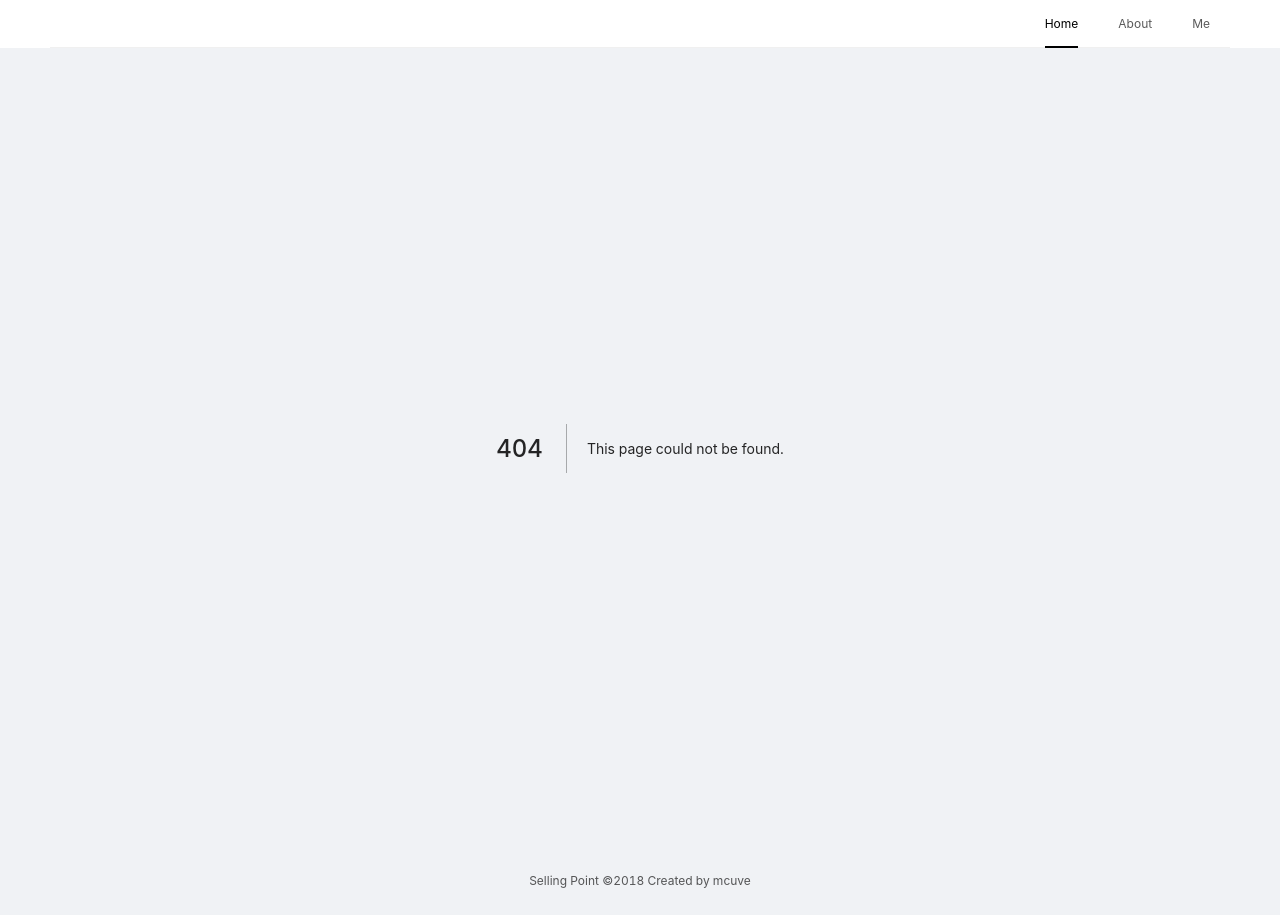
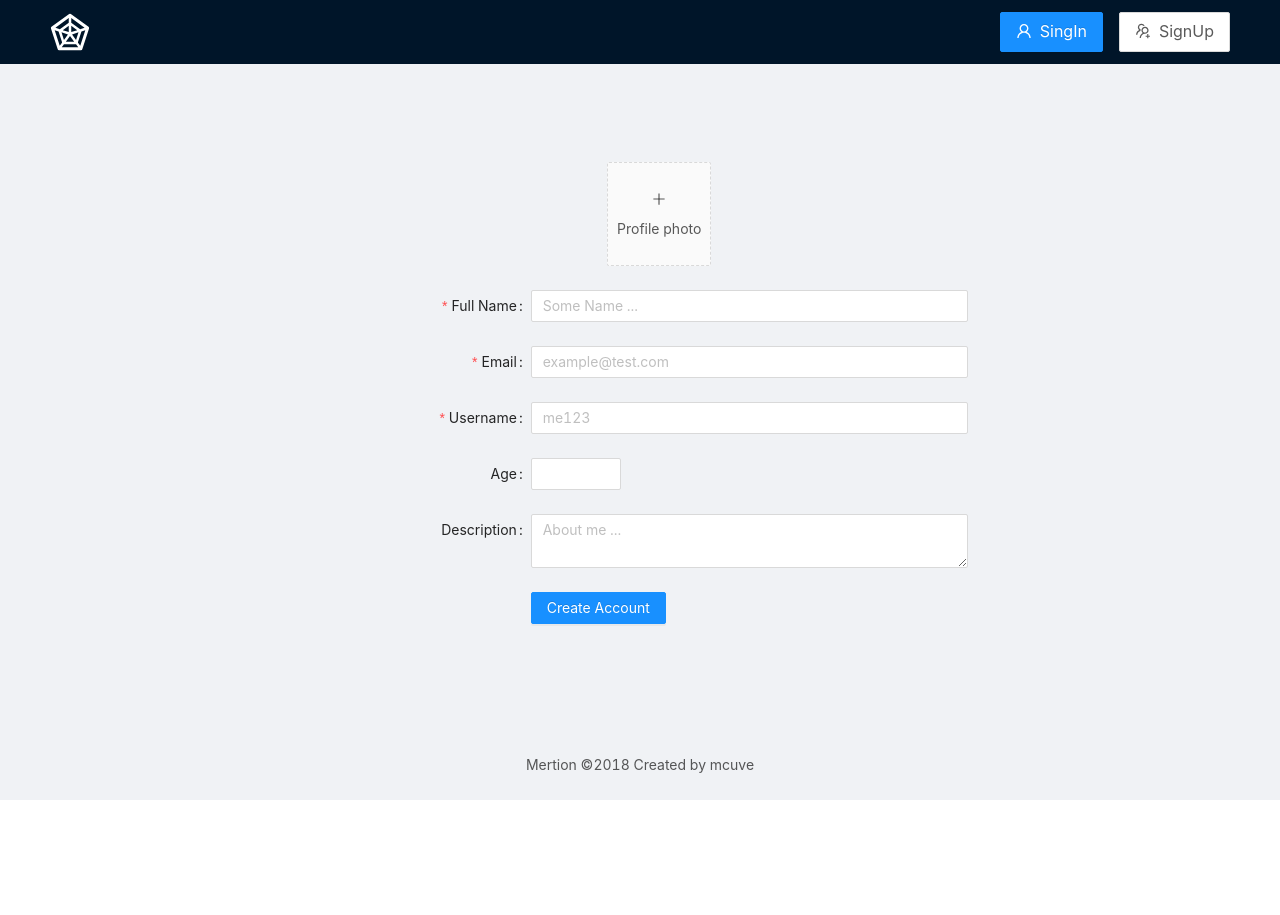
Before and after one commit to mcuv3/mertion, a Next.js app in the folder frontend/: page /signup in a window 1280 px wide. Before the commit this address had no page. After the commit the page ends 800 px from the top, so only its background shows below. Built offline with nearby package versions, Linux system fonts and the light colour scheme.

Commit message:
auth pages

```diff
--- a/frontend/src/Layouts/Main.tsx
+++ b/frontend/src/Layouts/Main.tsx
@@ -1,41 +1,67 @@
-import { Breadcrumb, Layout, Menu } from "antd";
-import Sider from "antd/lib/layout/Sider";
-import SubMenu from "antd/lib/menu/SubMenu";
+import { Breadcrumb, Layout, Menu, Button, Typography } from "antd";
+import {
+  UserOutlined,
+  RadarChartOutlined,
+  UsergroupAddOutlined,
+} from "@ant-design/icons";
+import { useRouter } from "next/router";
 import React, { PropsWithChildren } from "react";
+
 import Link from "next/link";
 const { Content, Footer, Header } = Layout;
-
+const { Title } = Typography;
 export const Main: React.FC<PropsWithChildren<{}>> = ({ children }) => {
+  const router = useRouter();
   return (
-    <Layout>
-      <Header className="header">
-        <Menu
-          mode="horizontal"
-          defaultSelectedKeys={["1"]}
-          style={{ display: "flex", justifyContent: "flex-end" }}
-        >
-          <Menu.Item key="1">
-            <Link href="/">
-              <a>Home</a>
-            </Link>
-          </Menu.Item>
-          <Menu.Item key="2">
-            <Link href="/about">
-              <a>About</a>
-            </Link>
-          </Menu.Item>
-          <Menu.Item key="3">
-            <Link href="/me">
-              <a>Me</a>
-            </Link>
-          </Menu.Item>
-        </Menu>
+    <Layout style={{ minHeight: "100vh" }}>
+      <Header
+        className="header"
+        style={{
+          display: "flex",
+          justifyContent: "space-between",
+          alignItems: "center",
+        }}
+      >
+        <Link passHref href="/">
+          <RadarChartOutlined style={{ fontSize: "2.5rem", color: "white" }} />
+        </Link>
+        <div className="">
+          <Button
+            type="primary"
+            icon={<UserOutlined />}
+            size="large"
+            style={{ marginRight: "1rem" }}
+            onClick={() => {
+              router.push("/login");
+            }}
+          >
+            SingIn
+          </Button>
+          <Button
+            icon={<UsergroupAddOutlined />}
+            size="large"
+            onClick={() => {
+              router.push("/signup");
+            }}
+          >
+            SignUp
+          </Button>
+        </div>
       </Header>
-      <Content style={{ padding: "0 15", flex: "1", margin: "auto 0 " }}>
+      <Content
+        style={{
+          padding: "2rem",
+          flex: "1",
+          margin: "auto",
+          width: "720px",
+          height: "100%",
+          display: "flex",
+        }}
+      >
         {children}
       </Content>
       <Footer style={{ textAlign: "center" }}>
-        Selling Point ©2018 Created by mcuve
+        Mertion ©2018 Created by mcuve
       </Footer>
     </Layout>
   );
--- /dev/null
+++ b/frontend/src/pages/signup.tsx
@@ -0,0 +1,119 @@
+import { Form, Input, InputNumber, Button, Upload } from "antd";
+import { beforeUpload, getBase64 } from "../validation/validation";
+import { PlusOutlined, LoadingOutlined } from "@ant-design/icons";
+import st from "../styles/auth.module.css";
+import { useState } from "react";
+const layout = {
+  width: "100%",
+  labelCol: { span: 8 },
+  wrapperCol: { span: 16 },
+};
+
+const validateMessages = {
+  required: "${label} is required!",
+  types: {
+    email: "${label} is not validate email!",
+    number: "${label} is not a validate number!",
+  },
+  number: {
+    range: "${label} must be between ${min} and ${max}",
+  },
+};
+
+const SingUp = () => {
+  const [state, setState] = useState(null);
+  const [loading, setLoading] = useState(false);
+  const [imageUrl, setImage] = useState();
+  const onFinish = (values) => {
+    console.log(values);
+  };
+  const handleChange = (info) => {
+    if (info.file.status === "uploading") {
+      setState(true);
+      return;
+    }
+    if (info.file.status === "done") {
+      // Get this url from response in real world.
+      getBase64(info.file.originFileObj, (imageUrl) => {
+        setState(false), setImage(imageUrl);
+      });
+    }
+  };
+
+  const uploadButton = (
+    <div>
+      {loading ? <LoadingOutlined /> : <PlusOutlined />}
+      <div style={{ marginTop: 8 }}>Profile photo</div>
+    </div>
+  );
+
+  return (
+    <div className={st.authContainer}>
+      <div
+        style={{
+          width: "10%",
+          margin: "1rem auto",
+        }}
+      >
+        <Upload
+          name="avatar"
+          listType="picture-card"
+          className="avatar-uploader"
+          showUploadList={false}
+          action="https://www.mocky.io/v2/5cc8019d300000980a055e76"
+          beforeUpload={beforeUpload}
+          onChange={handleChange}
+        >
+          {imageUrl ? (
+            <img src={imageUrl} alt="avatar" style={{ width: "100%" }} />
+          ) : (
+            uploadButton
+          )}
+        </Upload>
+      </div>
+      <Form
+        {...layout}
+        name="nest-messages"
+        onFinish={onFinish}
+        validateMessages={validateMessages}
+      >
+        <Form.Item name="name" label="Full Name" rules={[{ required: true }]}>
+          <Input placeholder="Some Name ..." />
+        </Form.Item>
+        <Form.Item
+          name="email"
+          label="Email"
+          rules={[{ type: "email", required: true }]}
+        >
+          <Input placeholder="example@test.com" />
+        </Form.Item>
+        <Form.Item
+          name="username"
+          label="Username"
+          rules={[{ required: true }]}
+        >
+          <Input placeholder="me123" />
+        </Form.Item>
+        <Form.Item
+          name="age"
+          label="Age"
+          rules={[{ type: "number", min: 0, max: 99 }]}
+        >
+          <InputNumber />
+        </Form.Item>
+
+        <Form.Item name="description" label="Description">
+          <Input.TextArea placeholder="About me ..." />
+        </Form.Item>
+
+        <Form.Item wrapperCol={{ ...layout.wrapperCol, offset: 8 }}>
+          <Button type="primary" htmlType="submit">
+            Create Account
+          </Button>
+        </Form.Item>
+      </Form>
+    </div>
+  );
+};
+
+export default SingUp;
--- a/frontend/src/styles/antd.less
+++ b/frontend/src/styles/antd.less
@@ -1,14 +1,11 @@
 @import "~antd/dist/antd.less";
 
-@layout-header-height: 3rem;
-@menu-bg: #ffffff;
-@layout-header-background: #ffffff;
-@primary-color: #000000; // primary color for all components
-@link-color: #7a848d; // link color
-@success-color: #3c771e; // success state color
-@warning-color: #b88727; // warning state color
-@error-color: #b62f36; // error state color
-@font-size-base: 12px; // major text font size
+@primary-color: #1890ff; // primary color for all components
+@link-color: #1890ff; // link color
+@success-color: #52c41a; // success state color
+@warning-color: #faad14; // warning state color
+@error-color: #f5222d; // error state color
+@font-size-base: 14px; // major text font size
 @heading-color: rgba(0, 0, 0, 0.85); // heading text color
 @text-color: rgba(0, 0, 0, 0.65); // major text color
 @text-color-secondary: rgba(0, 0, 0, 0.45); // secondary text color
--- /dev/null
+++ b/frontend/src/styles/auth.module.css
@@ -0,0 +1,4 @@
+.authContainer {
+  width: 100%;
+  margin: auto;
+}
--- /dev/null
+++ b/frontend/src/validation/validation.ts
@@ -0,0 +1,19 @@
+import { message } from "antd";
+
+export function getBase64(img, callback) {
+  const reader = new FileReader();
+  reader.addEventListener("load", () => callback(reader.result));
+  reader.readAsDataURL(img);
+}
+
+export function beforeUpload(file) {
+  const isJpgOrPng = file.type === "image/jpeg" || file.type === "image/png";
+  if (!isJpgOrPng) {
+    message.error("You can only upload JPG/PNG file!");
+  }
+  const isLt2M = file.size / 1024 / 1024 < 2;
+  if (!isLt2M) {
+    message.error("Image must smaller than 2MB!");
+  }
+  return isJpgOrPng && isLt2M;
+}
--- a/frontend/tsconfig.json
+++ b/frontend/tsconfig.json
@@ -16,6 +16,7 @@
     "moduleResolution": "node",
     "resolveJsonModule": true,
     "isolatedModules": true,
+    "experimentalDecorators": true,
     "jsx": "preserve"
   },
   "include": [
```
Also changed, not shown: frontend/package.json (+7 -4 lines), frontend/src/pages/login.tsx (+61 -14 lines), 1 other file (tests, documents, lock files or other folders).
